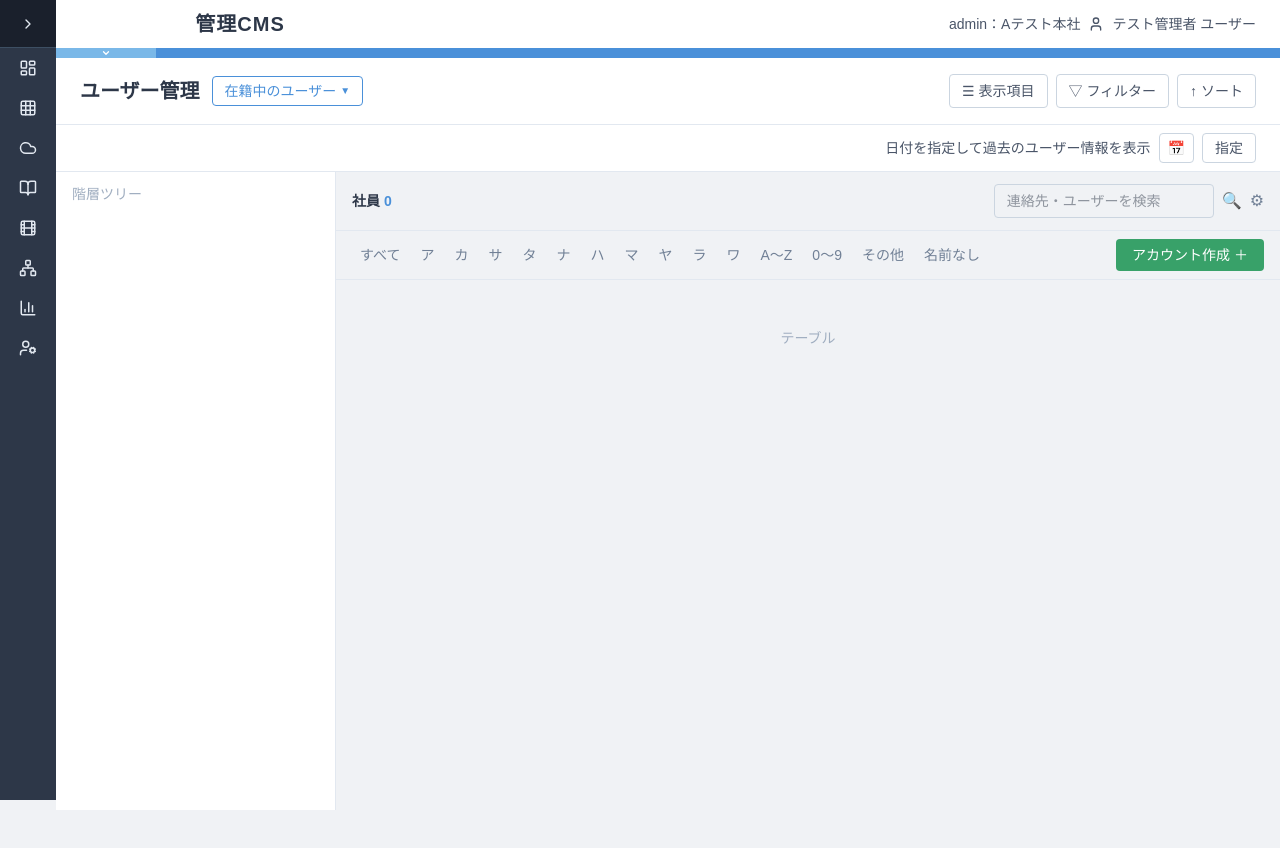
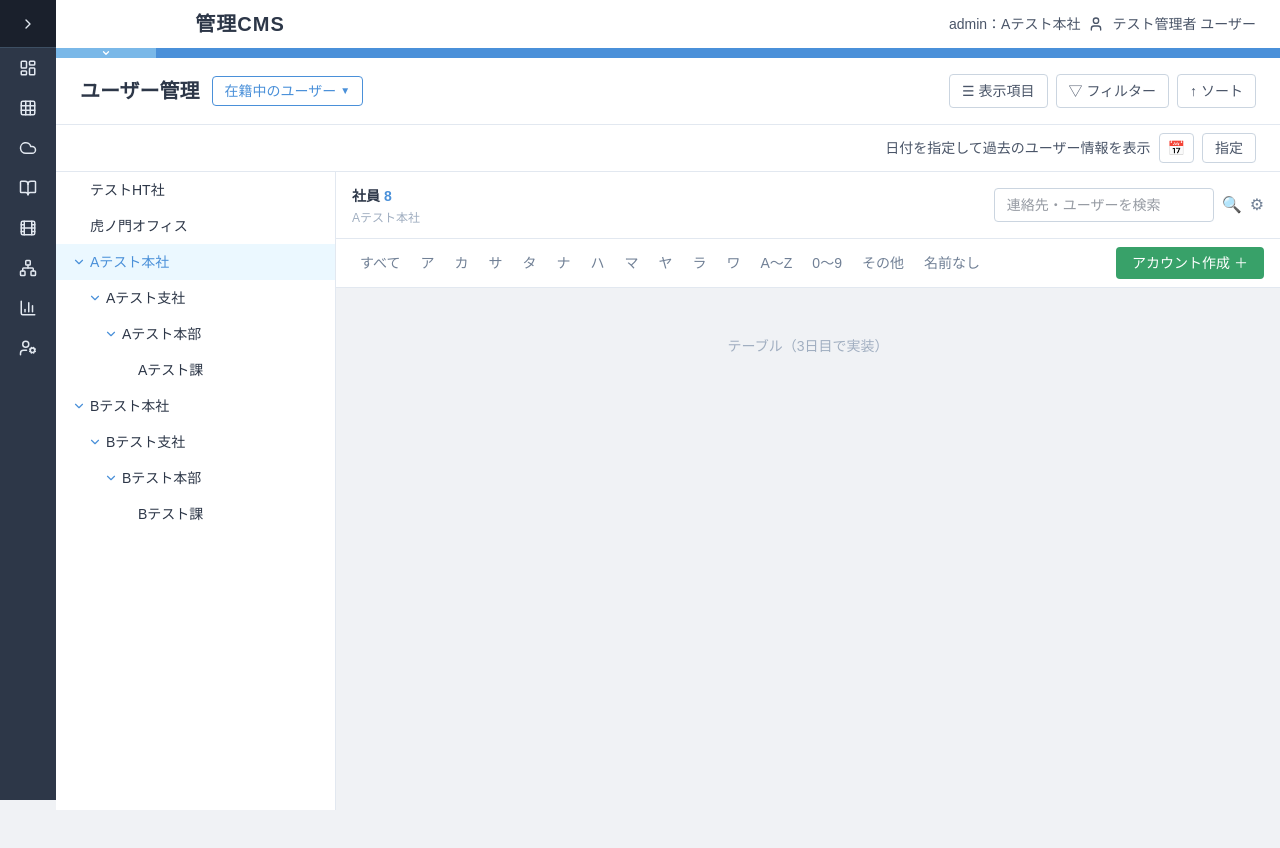
Before and after one commit to static-haruka/frontend-training-2, a Next.js app: page /users in a window 1280 px wide. Shown: the top 848 px of the page. Built offline with nearby package versions, Linux system fonts and the light colour scheme.

Commit message:
feat: add organization tree and mock user data

```diff
--- a/src/app/users/page.tsx
+++ b/src/app/users/page.tsx
@@ -4,10 +4,13 @@ import { useState } from "react";
 import Header from "@/components/layout/Header";
 import Sidebar from "@/components/layout/Sidebar";
 import TabBar from "@/components/layout/TabBar";
+import OrgTree from "@/components/users/OrgTree";
+import { orgTree, mockUsers } from "@/lib/mockUsers";
 
 export default function UsersPage() {
   const [sidebarExpanded, setSidebarExpanded] = useState(false);
   const sidebarWidth = sidebarExpanded ? 210 : 56;
+  const [selectedOrgId, setSelectedOrgId] = useState<string | null>("a-honsha");
 
   return (
     <div className="min-h-screen" style={{ backgroundColor: "#f0f2f5" }}>
@@ -45,7 +48,6 @@ export default function UsersPage() {
               <span style={{ fontSize: "10px" }}>▼</span>
             </button>
           </div>
-
           <div className="flex items-center gap-2">
             <button
               className="flex items-center gap-1 px-3 py-1.5 rounded text-sm"
@@ -125,23 +127,32 @@ export default function UsersPage() {
               overflowY: "auto",
             }}
           >
-            <div className="px-4 py-3 text-sm" style={{ color: "#a0aec0" }}>
-              階層ツリー
-            </div>
+            <OrgTree
+              nodes={orgTree}
+              selectedId={selectedOrgId}
+              onSelect={setSelectedOrgId}
+            />
           </div>
 
           <div className="flex-1 flex flex-col overflow-hidden">
             <div
               className="flex items-center justify-between px-4 py-3"
-              style={{ borderBottom: "1px solid #e2e8f0" }}
+              style={{
+                borderBottom: "1px solid #e2e8f0",
+                backgroundColor: "#ffffff",
+              }}
             >
               <div>
                 <span
                   className="text-sm font-semibold"
                   style={{ color: "#2d3748" }}
                 >
-                  社員 <span style={{ color: "#4a90d9" }}>0</span>
+                  社員{" "}
+                  <span style={{ color: "#4a90d9" }}>{mockUsers.length}</span>
                 </span>
+                <div className="text-xs mt-0.5" style={{ color: "#a0aec0" }}>
+                  Aテスト本社
+                </div>
               </div>
               <div className="flex items-center gap-2">
                 <input
@@ -161,7 +172,10 @@ export default function UsersPage() {
 
             <div
               className="flex items-center gap-1 px-4 py-2 text-sm overflow-x-auto"
-              style={{ borderBottom: "1px solid #e2e8f0" }}
+              style={{
+                borderBottom: "1px solid #e2e8f0",
+                backgroundColor: "#ffffff",
+              }}
             >
               {[
                 "すべて",
@@ -201,7 +215,7 @@ export default function UsersPage() {
                 className="text-sm text-center py-8"
                 style={{ color: "#a0aec0" }}
               >
-                テーブル
+                テーブル（3日目で実装）
               </div>
             </div>
           </div>
--- /dev/null
+++ b/src/components/users/OrgTree.tsx
@@ -0,0 +1,87 @@
+"use client";
+
+import { useState } from "react";
+import { ChevronDown, ChevronRight } from "lucide-react";
+import { OrgNode } from "@/lib/mockUsers";
+
+type Props = {
+  nodes: OrgNode[];
+  selectedId: string | null;
+  onSelect: (id: string | null) => void;
+  depth?: number;
+};
+
+function OrgTreeNode({
+  node,
+  selectedId,
+  onSelect,
+  depth = 0,
+}: {
+  node: OrgNode;
+  selectedId: string | null;
+  onSelect: (id: string | null) => void;
+  depth: number;
+}) {
+  const [open, setOpen] = useState(true);
+  const hasChildren = node.children && node.children.length > 0;
+  const isSelected = selectedId === node.id;
+
+  return (
+    <div>
+      <button
+        onClick={() => {
+          onSelect(isSelected ? null : node.id);
+          if (hasChildren) setOpen((prev) => !prev);
+        }}
+        className="w-full flex items-center gap-1 py-2 text-sm text-left transition-colors"
+        style={{
+          paddingLeft: `${16 + depth * 16}px`,
+          paddingRight: "16px",
+          backgroundColor: isSelected ? "#ebf8ff" : "transparent",
+          color: isSelected ? "#4a90d9" : "#2d3748",
+        }}
+      >
+        {hasChildren ? (
+          open ? (
+            <ChevronDown size={14} className="flex-shrink-0" style={{ color: "#4a90d9" }} />
+          ) : (
+            <ChevronRight size={14} className="flex-shrink-0" style={{ color: "#4a90d9" }} />
+          )
+        ) : (
+          <span style={{ width: "14px", flexShrink: 0 }} />
+        )}
+        <span className="whitespace-nowrap">{node.name}</span>
+      </button>
+
+      {hasChildren && open && (
+        <div>
+          {node.children!.map((child) => (
+            <OrgTreeNode
+              key={child.id}
+              node={child}
+              selectedId={selectedId}
+              onSelect={onSelect}
+              depth={depth + 1}
+            />
+          ))}
+        </div>
+      )}
+    </div>
+  );
+}
+
+export default function OrgTree({ nodes, selectedId, onSelect, depth = 0 }: Props) {
+  return (
+    <div>
+      {nodes.map((node) => (
+        <OrgTreeNode
+          key={node.id}
+          node={node}
+          selectedId={selectedId}
+          onSelect={onSelect}
+          depth={depth}
+        />
+      ))}
+    </div>
+  );
+}
--- /dev/null
+++ b/src/lib/mockUsers.ts
@@ -0,0 +1,185 @@
+import { User } from "@/types/user";
+
+export type OrgNode = {
+  id: string;
+  name: string;
+  children?: OrgNode[];
+};
+
+export const orgTree: OrgNode[] = [
+  {
+    id: "ht",
+    name: "テストHT社",
+    children: [],
+  },
+  {
+    id: "toranomon",
+    name: "虎ノ門オフィス",
+    children: [],
+  },
+  {
+    id: "a-honsha",
+    name: "Aテスト本社",
+    children: [
+      {
+        id: "a-shisha",
+        name: "Aテスト支社",
+        children: [
+          {
+            id: "a-honbu",
+            name: "Aテスト本部",
+            children: [{ id: "a-ka", name: "Aテスト課" }],
+          },
+        ],
+      },
+    ],
+  },
+  {
+    id: "b-honsha",
+    name: "Bテスト本社",
+    children: [
+      {
+        id: "b-shisha",
+        name: "Bテスト支社",
+        children: [
+          {
+            id: "b-honbu",
+            name: "Bテスト本部",
+            children: [{ id: "b-ka", name: "Bテスト課" }],
+          },
+        ],
+      },
+    ],
+  },
+];
+
+export const mockUsers: User[] = [
+  {
+    id: "1",
+    lastName: "外部会社テスト",
+    firstName: "1",
+    lastNameKana: "ガイブカイシャテスト",
+    firstNameKana: "イチ",
+    employeeId: "000000001",
+    role: "Aテスト本社",
+    department: "Aテスト本社",
+    company: "外部会社",
+    email: "test1@example.com",
+    phone: "090-0000-0001",
+    gender: "男性",
+    joinedAt: "2020-04-01",
+    password: "",
+  },
+  {
+    id: "2",
+    lastName: "外部会社",
+    firstName: "誠",
+    lastNameKana: "ガイブカイシャ",
+    firstNameKana: "マコト",
+    employeeId: "000000001",
+    role: "Aテスト本社",
+    department: "Aテスト本社",
+    company: "test",
+    email: "makoto@example.com",
+    phone: "090-0000-0002",
+    gender: "男性",
+    joinedAt: "2019-04-01",
+    password: "",
+  },
+  {
+    id: "3",
+    lastName: "本社社員",
+    firstName: "1",
+    lastNameKana: "ホンシャシャイン",
+    firstNameKana: "イチ",
+    employeeId: "000000001",
+    role: "Aテスト本社",
+    department: "Aテスト本社",
+    company: "テスト社員",
+    email: "honsha1@example.com",
+    phone: "090-0000-0003",
+    gender: "女性",
+    joinedAt: "2021-04-01",
+    password: "",
+  },
+  {
+    id: "4",
+    lastName: "森",
+    firstName: "誠",
+    lastNameKana: "モリ",
+    firstNameKana: "マコト",
+    employeeId: "000000001",
+    role: "Aテスト本社",
+    department: "Aテスト本社",
+    company: "マネージャー",
+    email: "mori@example.com",
+    phone: "090-0000-0004",
+    gender: "男性",
+    joinedAt: "2018-04-01",
+    password: "",
+  },
+  {
+    id: "5",
+    lastName: "大江",
+    firstName: "博之",
+    lastNameKana: "オオエ",
+    firstNameKana: "ヒロユキ",
+    employeeId: "000000001",
+    role: "Aテスト本社",
+    department: "Aテスト本社",
+    company: "一般社員",
+    email: "ooe@example.com",
+    phone: "090-0000-0005",
+    gender: "男性",
+    joinedAt: "2022-04-01",
+    password: "",
+  },
+  {
+    id: "6",
+    lastName: "大高",
+    firstName: "慎太郎",
+    lastNameKana: "オオタカ",
+    firstNameKana: "シンタロウ",
+    employeeId: "000000001",
+    role: "Aテスト本社",
+    department: "Aテスト本社",
+    company: "一般社員",
+    email: "ootaka@example.com",
+    phone: "090-0000-0006",
+    gender: "男性",
+    joinedAt: "2022-04-01",
+    password: "",
+  },
+  {
+    id: "7",
+    lastName: "曽我",
+    firstName: "裕貴",
+    lastNameKana: "ソガ",
+    firstNameKana: "ヒロキ",
+    employeeId: "000000001",
+    role: "Aテスト本社",
+    department: "Aテスト本社",
+    company: "一般社員",
+    email: "soga@example.com",
+    phone: "090-0000-0007",
+    gender: "男性",
+    joinedAt: "2023-04-01",
+    password: "",
+  },
+  {
+    id: "8",
+    lastName: "土屋",
+    firstName: "誠",
+    lastNameKana: "ツチヤ",
+    firstNameKana: "マコト",
+    employeeId: "000000001",
+    role: "Aテスト本社",
+    department: "Aテスト本社",
+    company: "一般社員",
+    email: "tsuchiya@example.com",
+    phone: "090-0000-0008",
+    gender: "男性",
+    joinedAt: "2023-04-01",
+    password: "",
+  },
+];
```
